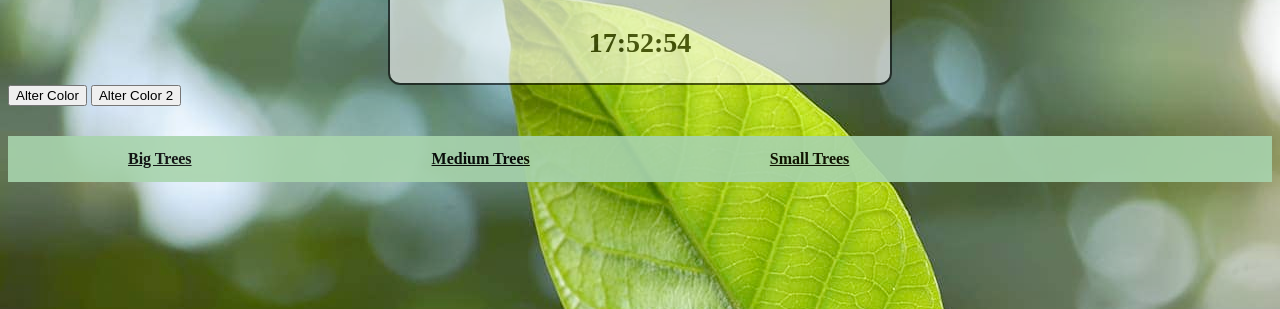
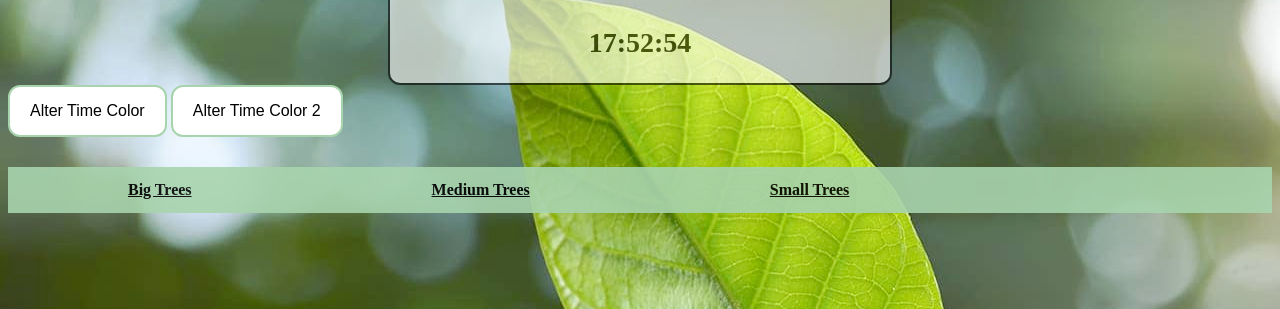
Before and after one commit to Jean-Kor/2-Page, a plain HTML site: page index.html in a window 1280 px wide. Shown: the part 77-386 px from the top of the page. Drawn offline with Linux system fonts and the light colour scheme.

Commit message:
Seventh (?)

```diff
--- a/index.html
+++ b/index.html
@@ -14,10 +14,11 @@
         <p id = "time"></p>
     </h1>
 
-<div id="buttons">
-    <button onclick="changeColor()";>Alter Color</button>
 
-    <button onclick="changeColor2()";>Alter Color 2</button>
+    <button onclick="changeColor()" id="button1";>Alter Time Color</button>
+
+    <button onclick="changeColor2()" id="button2";>Alter Time Color 2</button>
+
 </div>
 
 
--- a/style.css
+++ b/style.css
@@ -119,3 +119,39 @@ p{
 	text-align: center;
 	color:black;
 }
+
+#button1{
+	background-color: white;
+	border: 2px solid  #A8D4AD;
+	padding:15px 20px;
+	text-align:center;
+	text-decoration: none;
+	display:inline-block;
+	font-size:16px;
+	cursor:pointer;
+	border-radius: 12px;
+	transition-duration: 0.4s;
+}
+
+#button2{
+	background-color: white;
+	border: 2px solid  #A8D4AD;
+	padding:15px 20px;
+	text-align:center;
+	text-decoration: none;
+	display:inline-block;
+	font-size:16px;
+	cursor:pointer;
+	border-radius: 12px;
+	transition-duration: 0.4s;
+}
+
+#button1:hover{
+	background-color:#5A7D7C;
+	color:white;
+}
+
+#button2:hover{
+	background-color:#5A7D7C;
+	color:white;
+}
```
